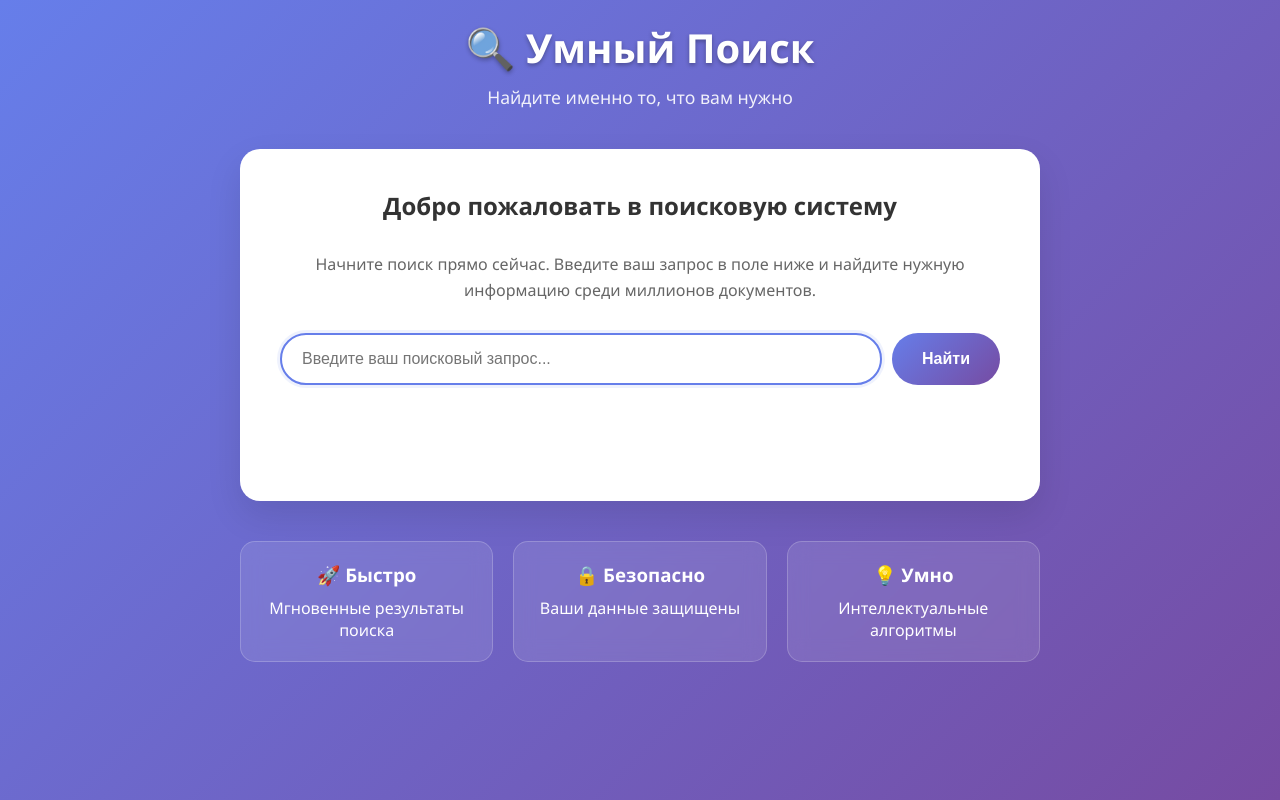
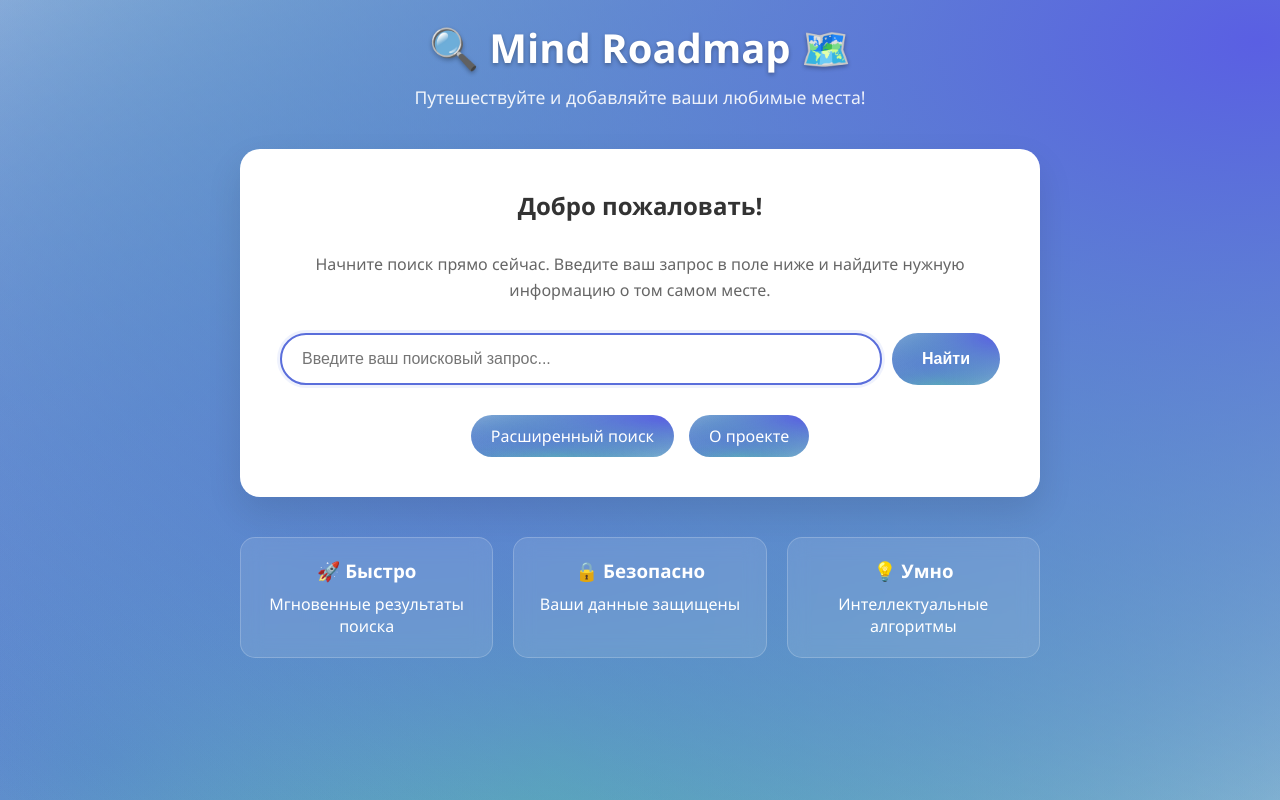
Before and after one commit to vesjolyjd/my_flask_server, a Flask app: page / in a window 1280 px wide. Run offline with Flask 3, Linux system fonts and the light colour scheme.

Commit message:
Понимание происходящего + небольшое форматирование

```diff
--- a/app.py
+++ b/app.py
@@ -1,10 +1,7 @@
-from flask import Flask, render_template
-import os
+from flask import Flask
 
 def create_app():
-    app = Flask(__name__,
-                template_folder='templates',
-                static_folder='static')
+    app = Flask(__name__)
 
     app.config.from_pyfile('config.py')
 
--- a/config.py
+++ b/config.py
@@ -1,5 +1,3 @@
-import os
-
 # Базовые настройки
 DEBUG = True
 SECRET_KEY = '12345678'
--- a/static/css/style.css
+++ b/static/css/style.css
@@ -4,9 +4,27 @@
     box-sizing: border-box;
 }
 
+:root {
+    --my-gradient:    radial-gradient(at 98.27451647915314% 5.181166833849393%,
+                                    hsla(237.8102189781022, 70.9844559585492%, 62.15686274509804%, 1) 0%,
+                                    hsla(237.8102189781022, 70.9844559585492%, 62.15686274509804%, 0) 100%),
+                        radial-gradient(at 91.34823280336333% 12.088968818776824%,
+                                    hsla(148.02919708029196, 70.9844559585492%, 62.15686274509804%, 1) 0%,
+                                    hsla(148.02919708029196, 70.9844559585492%, 62.15686274509804%, 0) 100%),
+                        radial-gradient(at 38.48289394531351% 56.17747636147975%,
+                                    hsla(237.8102189781022, 70.9844559585492%, 62.15686274509804%, 1) 0%,
+                                    hsla(237.8102189781022, 70.9844559585492%, 62.15686274509804%, 0) 100%),
+                        radial-gradient(at 43.35973168355123% 95.78405056799612%,
+                                    hsla(148.02919708029196, 70.9844559585492%, 62.15686274509804%, 1) 0%,
+                                    hsla(148.02919708029196, 70.9844559585492%, 62.15686274509804%, 0) 100%),
+                        radial-gradient(at 8.48141156190778% 94.57312803240052%,
+                                    hsla(237.8102189781022, 70.9844559585492%, 62.15686274509804%, 1) 0%,
+                                    hsla(237.8102189781022, 70.9844559585492%, 62.15686274509804%, 0) 100%);
+}
+
 body {
     font-family: 'Segoe UI', Tahoma, Geneva, Verdana, sans-serif;
-    background: linear-gradient(135deg, #667eea 0%, #764ba2 100%);
+    background-image: var(--my-gradient);
     min-height: 100vh;
     padding: 20px;
 }
@@ -58,13 +76,13 @@
 }
 
 .search-input:focus {
-    border-color: #667eea;
+    border-color: #5a6edb;
     box-shadow: 0 0 0 3px rgba(102, 126, 234, 0.1);
 }
 
 .search-btn {
     padding: 15px 30px;
-    background: linear-gradient(135deg, #667eea 0%, #764ba2 100%);
+    background: var(--my-gradient);
     color: white;
     border: none;
     border-radius: 50px;
@@ -88,17 +106,17 @@
     padding: 20px;
     border-radius: 15px;
     margin-bottom: 20px;
-    border-left: 4px solid #667eea;
+    border-left: 4px solid #5a6edb;
 }
-
+/*
 .query-display h3 {
     color: #333;
     margin-bottom: 10px;
 }
-
+*/
 .query-text {
     font-size: 1.2rem;
-    color: #667eea;
+    color: #5a6edb;
     font-weight: 600;
 }
 
@@ -111,16 +129,17 @@
 
 .nav-link {
     color: white;
+    background: var(--my-gradient);
     text-decoration: none;
     padding: 10px 20px;
-    border: 2px solid white;
+    font-style: Arial;
     border-radius: 25px;
     transition: all 0.3s ease;
 }
 
 .nav-link:hover {
     background: white;
-    color: #667eea;
+    color: #5a6edb;
 }
 
 .features {
@@ -149,7 +168,7 @@
     padding: 20px;
     border-radius: 10px;
     margin-bottom: 15px;
-    border-left: 4px solid #667eea;
+    border-left: 4px solid var(--my-gradient);
 }
 
 .result-title {
@@ -160,7 +179,7 @@
 }
 
 .result-title:hover {
-    color: #667eea;
+    color: var(--my-gradient);
 }
 
 .result-snippet {
--- a/static/js/main.js
+++ b/static/js/main.js
@@ -1,7 +1,7 @@
 // Основные JavaScript функции для поискового приложения
 
 document.addEventListener('DOMContentLoaded', function() {
-    // Анимация появления элементов
+    // Анимация появления элементов (подпрыжка)
     const animateElements = document.querySelectorAll('.feature-card, .search-container');
 
     animateElements.forEach((element, index) => {
@@ -49,7 +49,7 @@
 
     // Динамическая подсказка для поиска
     if (searchInput) {
-        const suggestions = ['программирование', 'python', 'веб-разработка', 'базы данных', 'искусственный интеллект'];
+        const suggestions = ['Переделкино', 'Город писателей', 'Балаха', 'Иностранка'];
         let currentSuggestion = 0;
 
         setInterval(() => {
@@ -73,14 +73,3 @@
         `;
     }
 }
-
-// Функция для форматирования чисел (просмотры, результаты)
-function formatNumber(num) {
-    if (num >= 1000000) {
-        return (num / 1000000).toFixed(1) + 'M';
-    }
-    if (num >= 1000) {
-        return (num / 1000).toFixed(1) + 'k';
-    }
-    return num.toString();
-}
--- a/templates/base.html
+++ b/templates/base.html
@@ -9,8 +9,8 @@
 <body>
     <div class="container">
         <div class="header">
-            <h1>🔍 Умный Поиск</h1>
-            <p>Найдите именно то, что вам нужно</p>
+            <h1>🔍 Mind Roadmap 🗺️</h1>
+            <p>Путешествуйте и добавляйте ваши любимые места!</p>
         </div>
 
         <div class="search-container">
--- a/templates/index.html
+++ b/templates/index.html
@@ -1,12 +1,12 @@
 {% extends "base.html" %}
 
-{% block title %}Главная - Умный Поиск{% endblock %}
+{% block title %}Mind Roadmap{% endblock %}
 
 {% block content %}
 <div style="text-align: center;">
-    <h2 style="color: #333; margin-bottom: 30px;">Добро пожаловать в поисковую систему</h2>
+    <h2 style="color: #333; margin-bottom: 30px;">Добро пожаловать!</h2>
     <p style="color: #666; margin-bottom: 30px; line-height: 1.6;">
-        Начните поиск прямо сейчас. Введите ваш запрос в поле ниже и найдите нужную информацию среди миллионов документов.
+        Начните поиск прямо сейчас. Введите ваш запрос в поле ниже и найдите нужную информацию о том самом месте.
     </p>
 
     <form action="/search" method="get" class="search-form">
```
Also changed, not shown: check_structure.py (deleted, +0 -24 lines), templates/about.html (+6 -6 lines), templates/search.html (+6 -5 lines).
